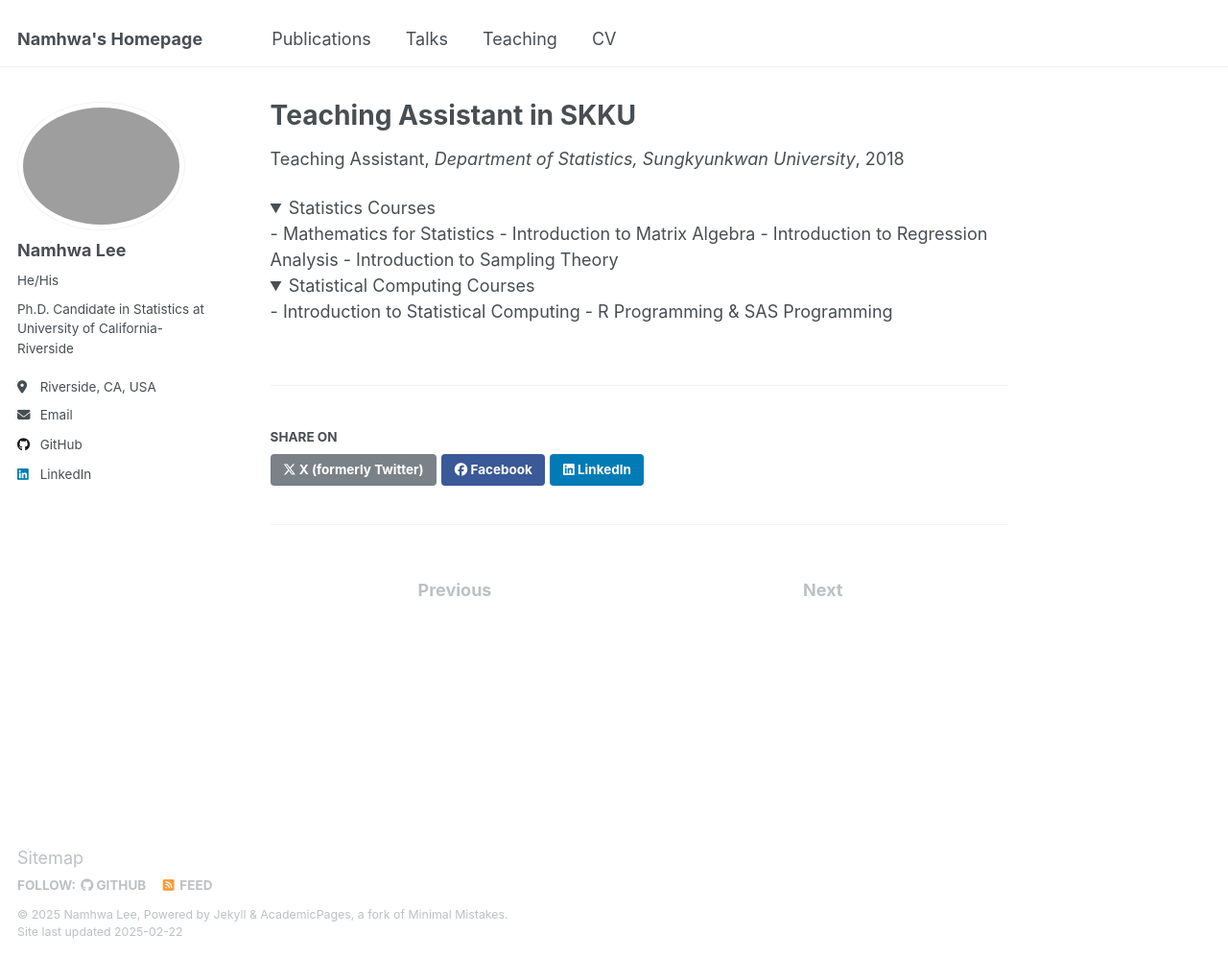
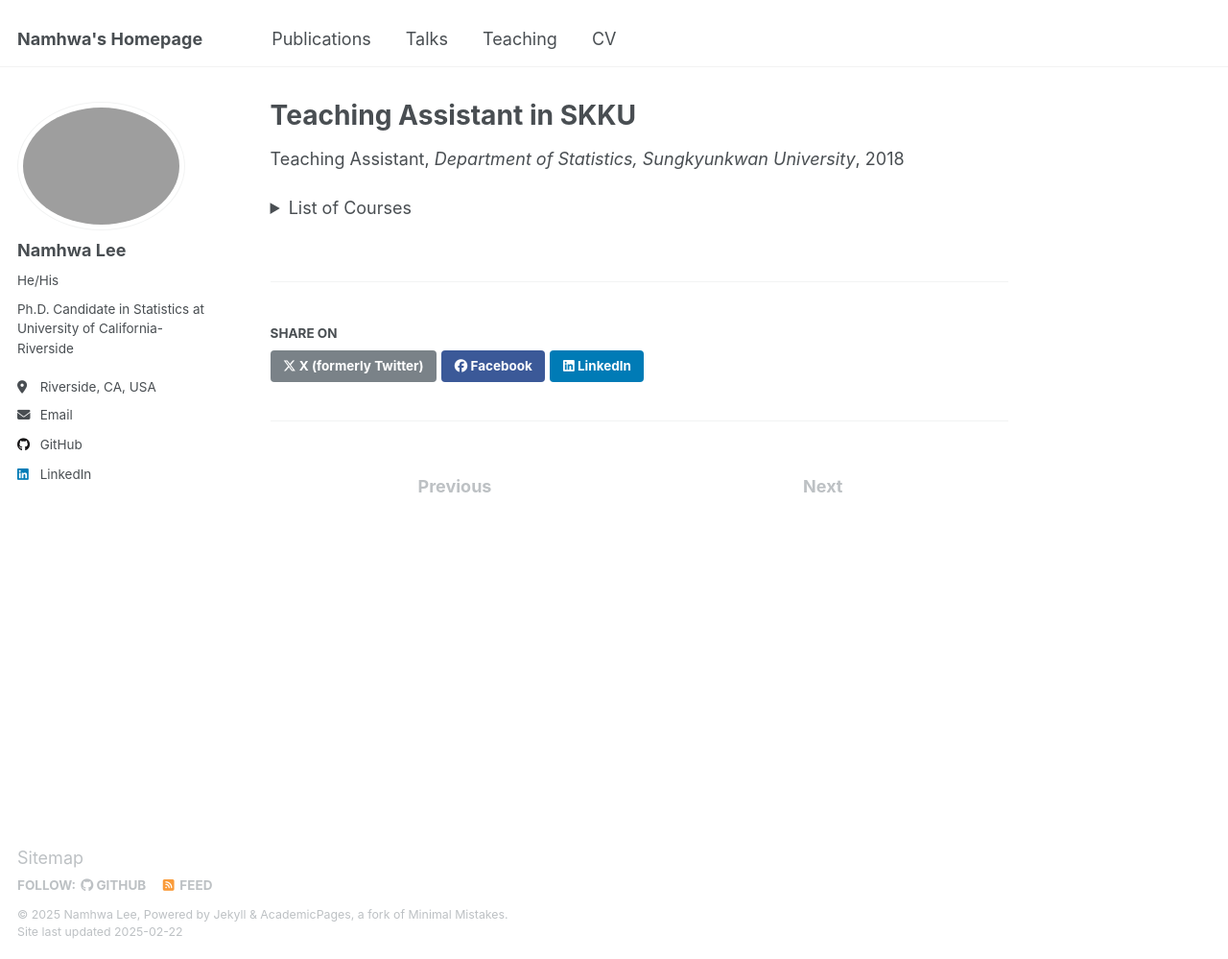
Before and after one commit to NamhwaLee/NamhwaLee.github.io, a Jekyll site: the page built from _teaching/teaching-SKKU.md, in a window 1280 px wide and 999 px high. Shown: the whole window at 96% size. Built offline with Jekyll 4.4.1, drawn with Linux system fonts in a browser that asks for light colours.

Commit message:
Update teaching-SKKU.md

```diff
--- a/_teaching/teaching-SKKU.md
+++ b/_teaching/teaching-SKKU.md
@@ -8,18 +8,19 @@ date: 2018-03-01 ~ 2020-02-28
 location: "Seoul, Korea"
 ---
 
-<details open>
+<details>
 
-<summary>Statistics Courses</summary>
+<summary>List of Courses</summary>
 
+### Statistics Courses
 - Mathematics for Statistics
 - Introduction to Matrix Algebra
 - Introduction to Regression Analysis
 - Introduction to Sampling Theory
 
-<details open>
-
-<summary>Statistical Computing Courses</summary>
+### Statistical Computing Courses
 
 - Introduction to Statistical Computing
 - R Programming & SAS Programming
+
+</details>
```
